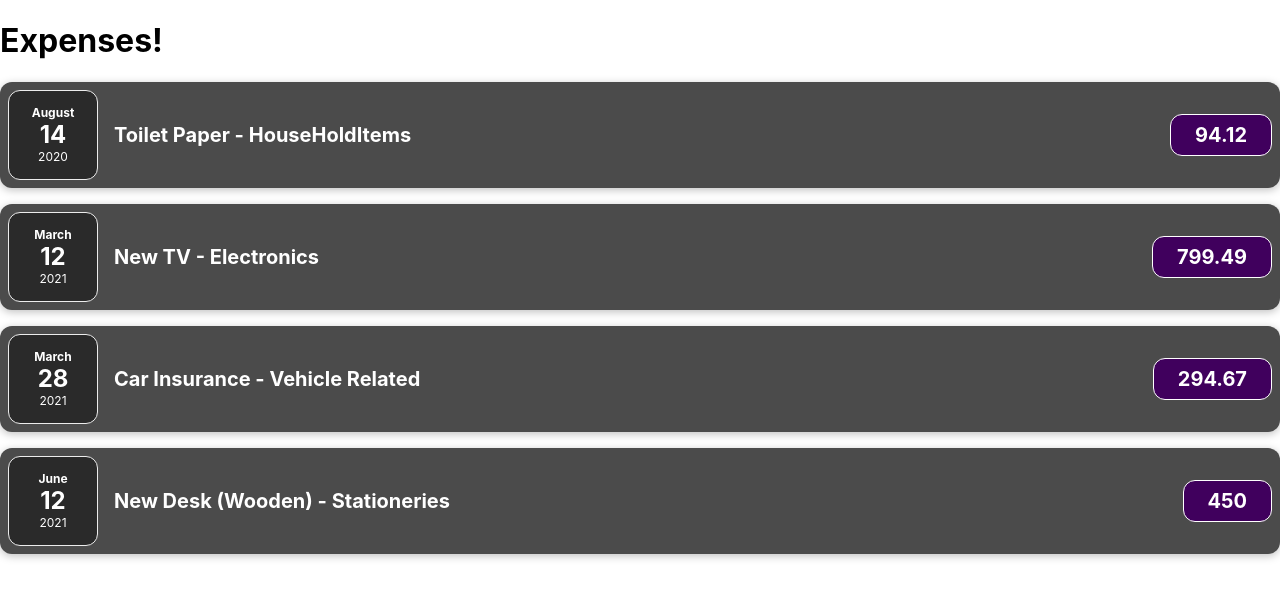
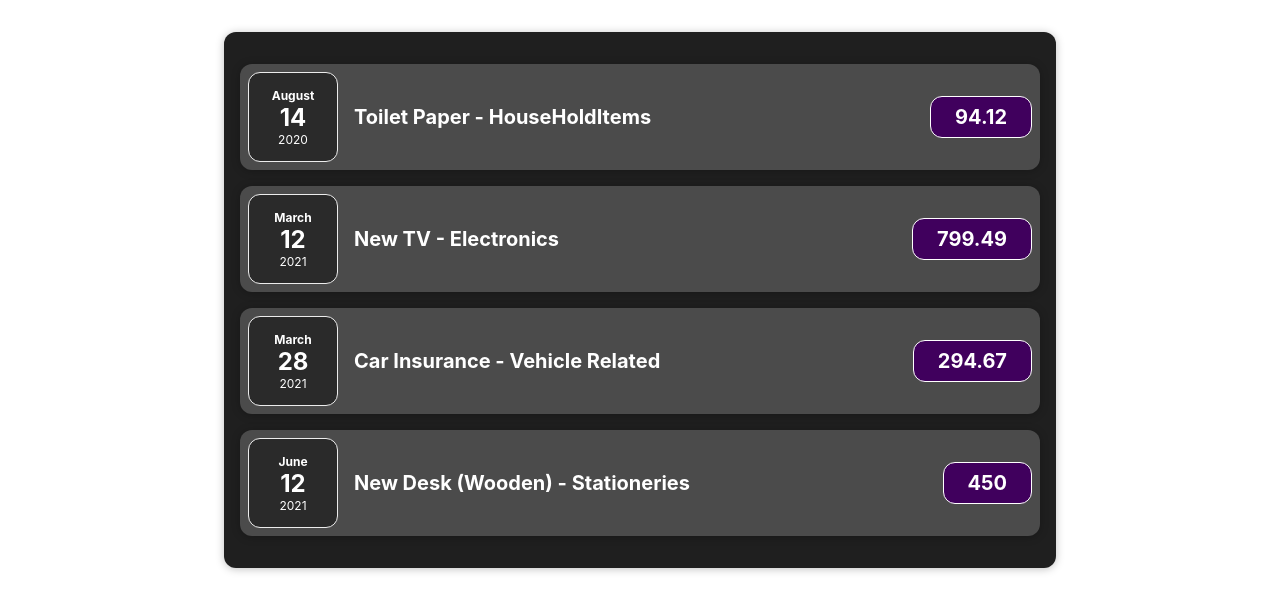
Before and after one commit to Karanjsk2k01/REACT-EXPENSE-TRACKER, a React (Create React App) app: page / in a window 1280 px wide. Shown: the top 612 px of the page. Built offline with nearby package versions, Linux system fonts and the light colour scheme.

Commit message:
Updated folder structure and convered regular function to arrow function

```diff
--- a/src/App.js
+++ b/src/App.js
@@ -1,49 +1,12 @@
 import logo from './logo.svg';
 import './App.css';
-import Expense from './components/ExpenseItem';
-
-function App() {
-  const expenses = [
-    {
-      id: 'e1',
-      title: 'Toilet Paper',
-      amount: 94.12,
-      date: new Date(2020, 7, 14),
-      locationOfExpenditure: "HouseHoldItems"
-    },
-    {
-      id: 'e2', title: 'New TV', amount: 799.49, date: new Date(2021, 2, 12),
-      locationOfExpenditure: "Electronics"
-    },
-    {
-      id: 'e3',
-      title: 'Car Insurance',
-      amount: 294.67,
-      date: new Date(2021, 2, 28),
-      locationOfExpenditure: "Vehicle Related"
-    },
-    {
-      id: 'e4',
-      title: 'New Desk (Wooden)',
-      amount: 450,
-      date: new Date(2021, 5, 12),
-      locationOfExpenditure: "Stationeries"
-    },
-  ];
+import Expenses from "./components/Expenses/Expenses";
 
 
+var App = () => {
   return (
     <div>
-      <h1>Expenses!</h1>
-      {expenses.map((expense) => (
-        <Expense
-          key={expense.id}
-          title={expense.title}
-          amount={expense.amount}
-          date={expense.date}
-          locationOfExpenditure={expense.locationOfExpenditure}
-        />
-      ))}
+      <Expenses />
     </div>
   )
 }
--- a/src/components/ExpenseDate.js
+++ b/src/components/Expenses/ExpenseDate.js
@@ -1,6 +1,6 @@
 import './ExpenseDate.css';
 
-function ExpenseDate(props) {
+var ExpenseDate = (props) => {
   const month = props.date.toLocaleString('en-US', { month: 'long' });
   const day = props.date.toLocaleString('en-US', { day: '2-digit' });
   const year = props.date.getFullYear();
--- a/src/components/ExpenseDetails.js
+++ b/src/components/Expenses/ExpenseDetails.js
@@ -1,6 +1,5 @@
-import './ExpenseDetails.css';
 
-function ExpenseDetails(props) {
+var ExpenseDetails = (props) => {
   return (
     <div className="expense-item__description">
       <h2>{props.title} - {props.locationOfExpenditure}</h2>
--- a/src/components/ExpenseItem.css
+++ b/src/components/Expenses/ExpenseItem.css
@@ -2,10 +2,10 @@
   display: flex;
   justify-content: space-between;
   align-items: center;
-  box-shadow: 0 2px 8px rgba(0, 0, 0, 0.25);
+  /* box-shadow: 0 2px 8px rgba(0, 0, 0, 0.25); */
   padding: 0.5rem;
   margin: 1rem 0;
-  border-radius: 12px;
+  /* border-radius: 12px; */
   background-color: #4b4b4b;
 }
 
--- a/src/components/ExpenseItem.js
+++ b/src/components/Expenses/ExpenseItem.js
@@ -1,18 +1,19 @@
 import ExpenseDate from './ExpenseDate';
 import ExpenseDetails from './ExpenseDetails';
 import './ExpenseItem.css';
+import Card from '../UI/card';
 
-function Expense(props) {
+var ExpenseItem = (props) => {
   return (
-    <div className="expense-item">
+    <Card className="expense-item">
       <ExpenseDate date={props.date} />
       <ExpenseDetails
         amount={props.amount}
         locationOfExpenditure={props.locationOfExpenditure}
         title={props.title}
       />
-    </div>
+    </Card>
   )
 }
 
-export default Expense;
+export default ExpenseItem;
--- /dev/null
+++ b/src/components/Expenses/Expenses.js
@@ -0,0 +1,51 @@
+import ExpenseItem from "./ExpenseItem";
+import Card from "../UI/card";
+import "./expenses.css";
+
+
+var Expense = () => {
+  const expenses = [
+    {
+      id: 'e1',
+      title: 'Toilet Paper',
+      amount: 94.12,
+      date: new Date(2020, 7, 14),
+      locationOfExpenditure: "HouseHoldItems"
+    },
+    {
+      id: 'e2', title: 'New TV', amount: 799.49, date: new Date(2021, 2, 12),
+      locationOfExpenditure: "Electronics"
+    },
+    {
+      id: 'e3',
+      title: 'Car Insurance',
+      amount: 294.67,
+      date: new Date(2021, 2, 28),
+      locationOfExpenditure: "Vehicle Related"
+    },
+    {
+      id: 'e4',
+      title: 'New Desk (Wooden)',
+      amount: 450,
+      date: new Date(2021, 5, 12),
+      locationOfExpenditure: "Stationeries"
+    },
+  ];
+  return (
+    <Card className="expenses">
+      {
+        expenses.map((expense) => (
+          <ExpenseItem
+            key={expense.id}
+            title={expense.title}
+            amount={expense.amount}
+            date={expense.date}
+            locationOfExpenditure={expense.locationOfExpenditure}
+          />
+        ))
+      }
+    </Card>
+  )
+}
+
+export default Expense;
--- /dev/null
+++ b/src/components/Expenses/expenses.css
@@ -0,0 +1,7 @@
+.expenses {
+  padding: 1rem;
+  background-color: rgb(31, 31, 31);
+  margin: 2rem auto;
+  width: 50rem;
+  max-width: 95%;
+}
--- /dev/null
+++ b/src/components/UI/card.css
@@ -0,0 +1,4 @@
+.card {
+  border-radius: 12px;
+  box-shadow: 0 1px 8px rgba(0, 0, 0, 0.25);
+}
--- /dev/null
+++ b/src/components/UI/card.js
@@ -0,0 +1,12 @@
+import "./card.css";
+
+var Card = (props) => {
+
+  const classes = 'card ' + props.className;
+
+  return (
+    <div className={classes}>{props.children}</div>
+  )
+};
+
+export default Card;
```
Also changed, not shown: src/components/ExpenseDetails.css (deleted), src/components/Expenses/ExpenseDate.css (renamed from src/components/ExpenseDate.css).
